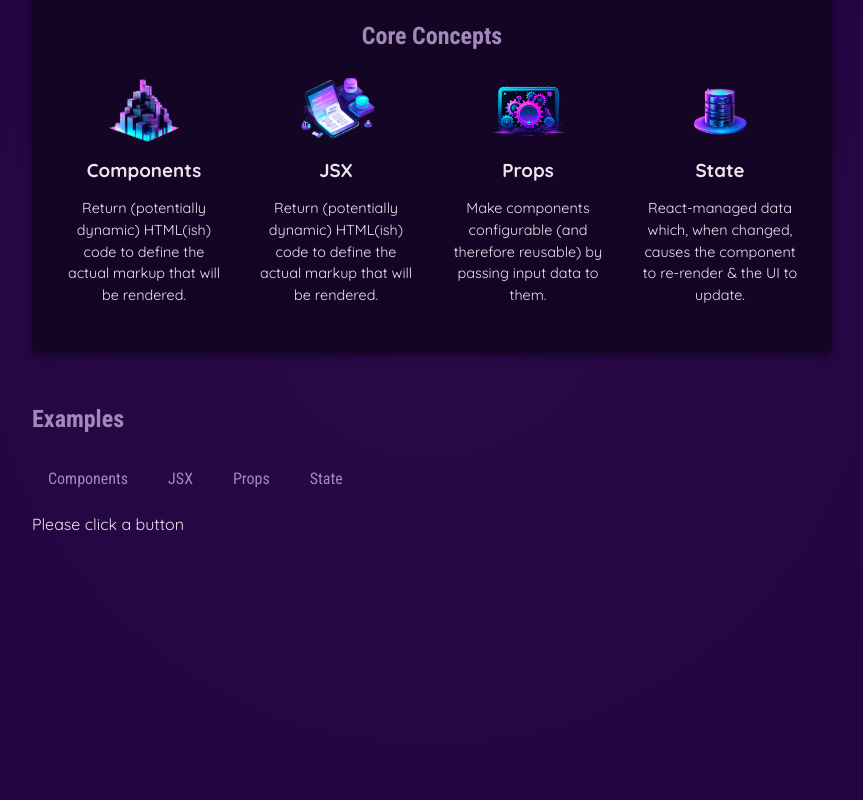
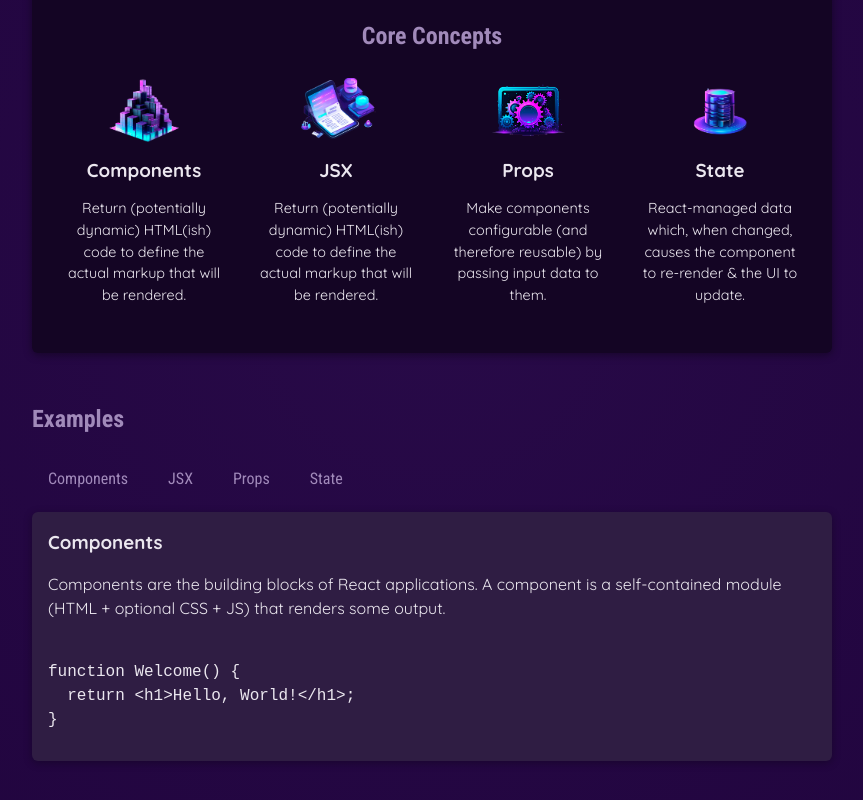
Before and after one commit to richardborgesdev/react-18-academind-getting-started-2024, a React (Vite) app in the folder 04-starting-project/: page / in a window 1280 px wide. Shown: the part 346-1146 px from the top of the page, without its empty margins (208-1071 px from the left). Built offline with nearby package versions, Linux system fonts and the light colour scheme.

Commit message:
chore: react start | change content based on state

```diff
--- a/04-starting-project/src/App.jsx
+++ b/04-starting-project/src/App.jsx
@@ -1,11 +1,11 @@
-import { CORE_CONCEPTS } from './data';
+import { CORE_CONCEPTS, EXAMPLES } from './data';
 import Header from './components/Header/Header.jsx';
 import CoreConcept from './components/CoreConcept.jsx';
 import TabButton from './components/TabButton.jsx';
 import { useState } from 'react';
 
 function App() {
-  const [ selectedTopic, setSelectedTopic ] = useState('Please click a button ');
+  const [selectedTopic, setSelectedTopic] = useState('components');
 
   function handleSelect(selectedButton) {
     setSelectedTopic(selectedButton);
@@ -37,7 +37,19 @@ function App() {
             <TabButton onSelect={() => handleSelect('props')}>Props</TabButton>
             <TabButton onSelect={() => handleSelect('state')}>State</TabButton>
           </menu>
-          {selectedTopic}
+          <div id="tab-content">
+            <h3>
+              {EXAMPLES[selectedTopic].title}
+            </h3>
+            <p>
+              {EXAMPLES[selectedTopic].description}
+            </p>
+            <pre>
+              <code>
+                {EXAMPLES[selectedTopic].code}
+              </code>
+            </pre>
+          </div>
         </section>
       </main>
     </div>
--- a/04-starting-project/src/data.js
+++ b/04-starting-project/src/data.js
@@ -29,3 +29,54 @@ export const CORE_CONCEPTS = [
       'React-managed data which, when changed, causes the component to re-render & the UI to update.',
   },
 ];
+
+export const EXAMPLES = {
+  components: {
+    title: 'Components',
+    description:
+      'Components are the building blocks of React applications. A component is a self-contained module (HTML + optional CSS + JS) that renders some output.',
+    code: `
+function Welcome() {
+  return <h1>Hello, World!</h1>;
+}`,
+  },
+  jsx: {
+    title: 'JSX',
+    description:
+      'JSX is a syntax extension to JavaScript. It is similar to a template language, but it has full power of JavaScript (e.g., it may output dynamic content).',
+    code: `
+<div>
+  <h1>Welcome {userName}</h1>
+  <p>Time to learn React!</p>
+</div>`,
+  },
+  props: {
+    title: 'Props',
+    description:
+      'Components accept arbitrary inputs called props. They are like function arguments.',
+    code: `
+function Welcome(props) {
+  return <h1>Hello, {props.name}</h1>;
+}`,
+  },
+  state: {
+    title: 'State',
+    description:
+      'State allows React components to change their output over time in response to user actions, network responses, and anything else.',
+    code: `
+function Counter() {
+  const [isVisible, setIsVisible] = useState(false);
+
+  function handleClick() {
+    setIsVisible(true);
+  }
+
+  return (
+    <div>
+      <button onClick={handleClick}>Show Details</button>
+      {isVisible && <p>Amazing details!</p>}
+    </div>
+  );
+}`,
+  },
+};
```
